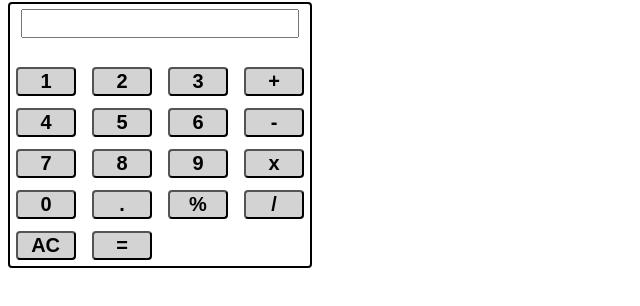
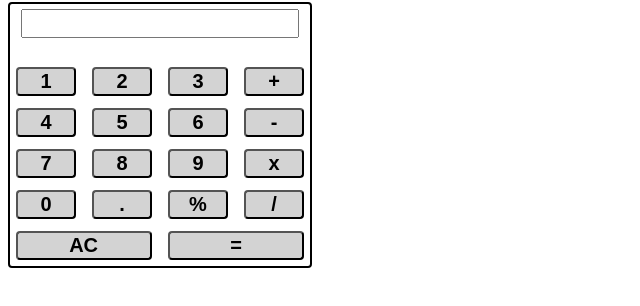
Before and after one commit to zanelkt/js-calculator, a plain HTML site: page index.html in a window 1280 px wide. Shown: the part 78-384 px from the top of the page, without its empty margins (0-640 px from the left). Drawn offline with Linux system fonts and the light colour scheme.

Commit message:
sprint 8.2

```diff
--- a/index.html
+++ b/index.html
@@ -40,8 +40,8 @@
             <input type="button" value= " / " onclick="calculator.answer.value += '/'" />
             <br />
 
-            <input type="button" value= " AC " onclick="calculator.answer.value = ''" />
-            <input type="button" value= " = " onclick="calculator.answer.value = eval(calculator.answer.value)" />
+            <input type="button" value= " AC " onclick="calculator.answer.value = ''" id="ac"/>
+            <input type="button" value= " = " onclick="calculator.answer.value = eval(calculator.answer.value)" id="equals" />
             <br />
 
         </form>
--- a/main.css
+++ b/main.css
@@ -22,3 +22,13 @@ input[type=text] {
     margin: 5px auto;
     font-size: 20px;
 }
+
+#ac {
+    width: 136px;
+
+}
+
+#equals {
+    width: 136px;
+
+}
```
